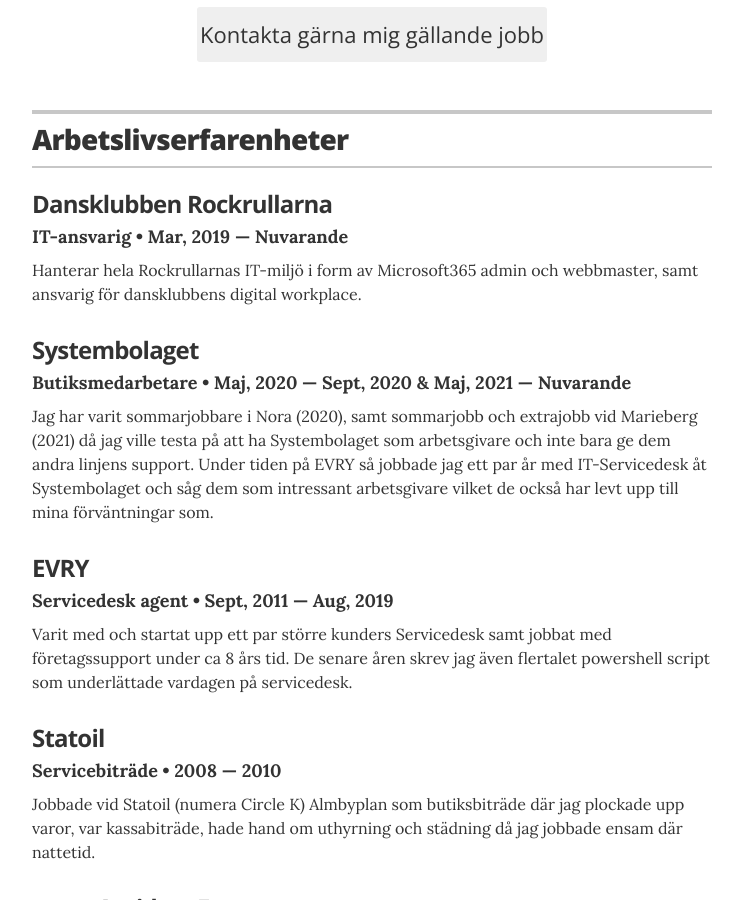
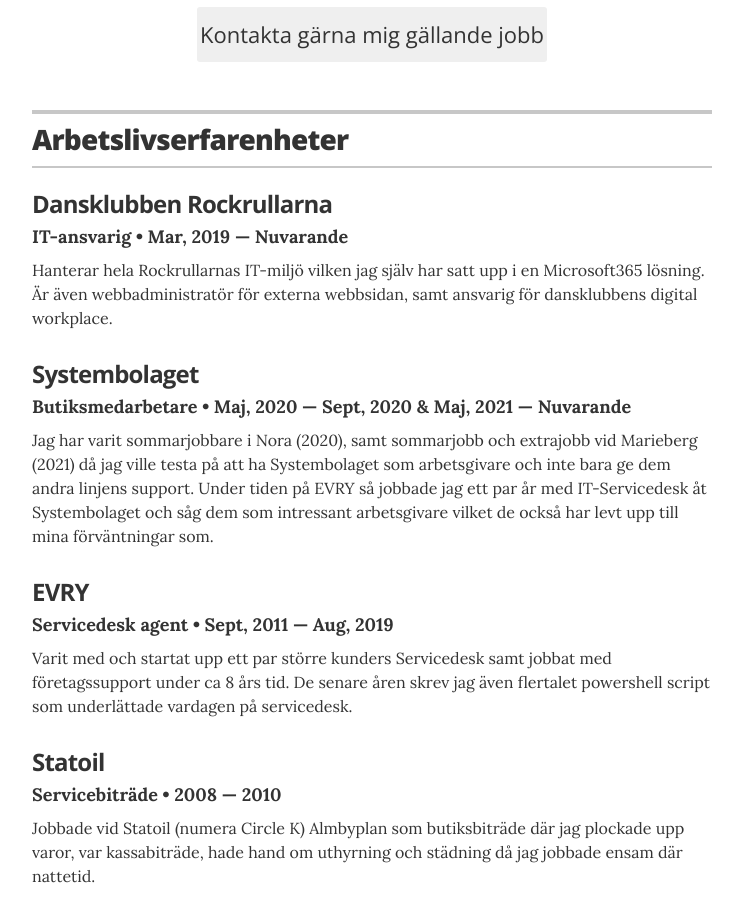
Before and after one commit to pownas/CV, a Jekyll site: the page built from index.html, in a window 1280 px wide and 900 px high, scrolled down 419 px. Shown: the whole window, without its empty margins (268-1011 px from the left). Built offline with Jekyll 4.4.1, drawn with Linux system fonts in a browser that asks for light colours.

Commit message:
Uppdaterat jobb-beskrivningar

```diff
--- a/_data/experience.yml
+++ b/_data/experience.yml
@@ -3,7 +3,7 @@
 - company: Dansklubben Rockrullarna
   position: IT-ansvarig
   duration: Mar, 2019 &mdash; Nuvarande
-  summary: Hanterar hela Rockrullarnas IT-miljö i form av Microsoft365 admin och webbmaster, samt ansvarig för dansklubbens digital workplace.
+  summary: Hanterar hela Rockrullarnas IT-miljö vilken jag själv har satt upp i en Microsoft365 lösning. Är även webbadministratör för externa webbsidan, samt ansvarig för dansklubbens digital workplace.
 
 # Systembolaget butiksmedarbetare
 - company: Systembolaget
```
